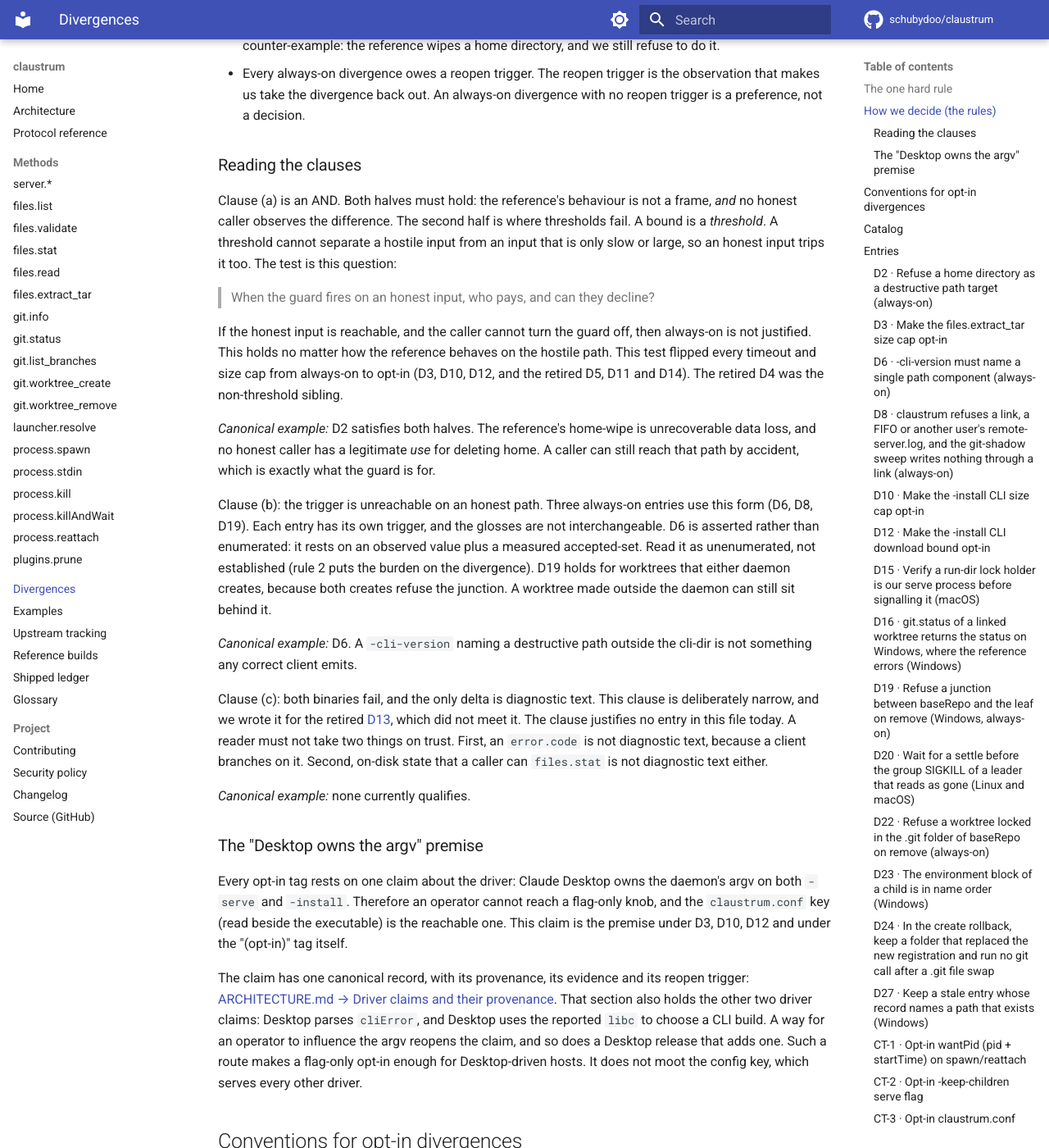
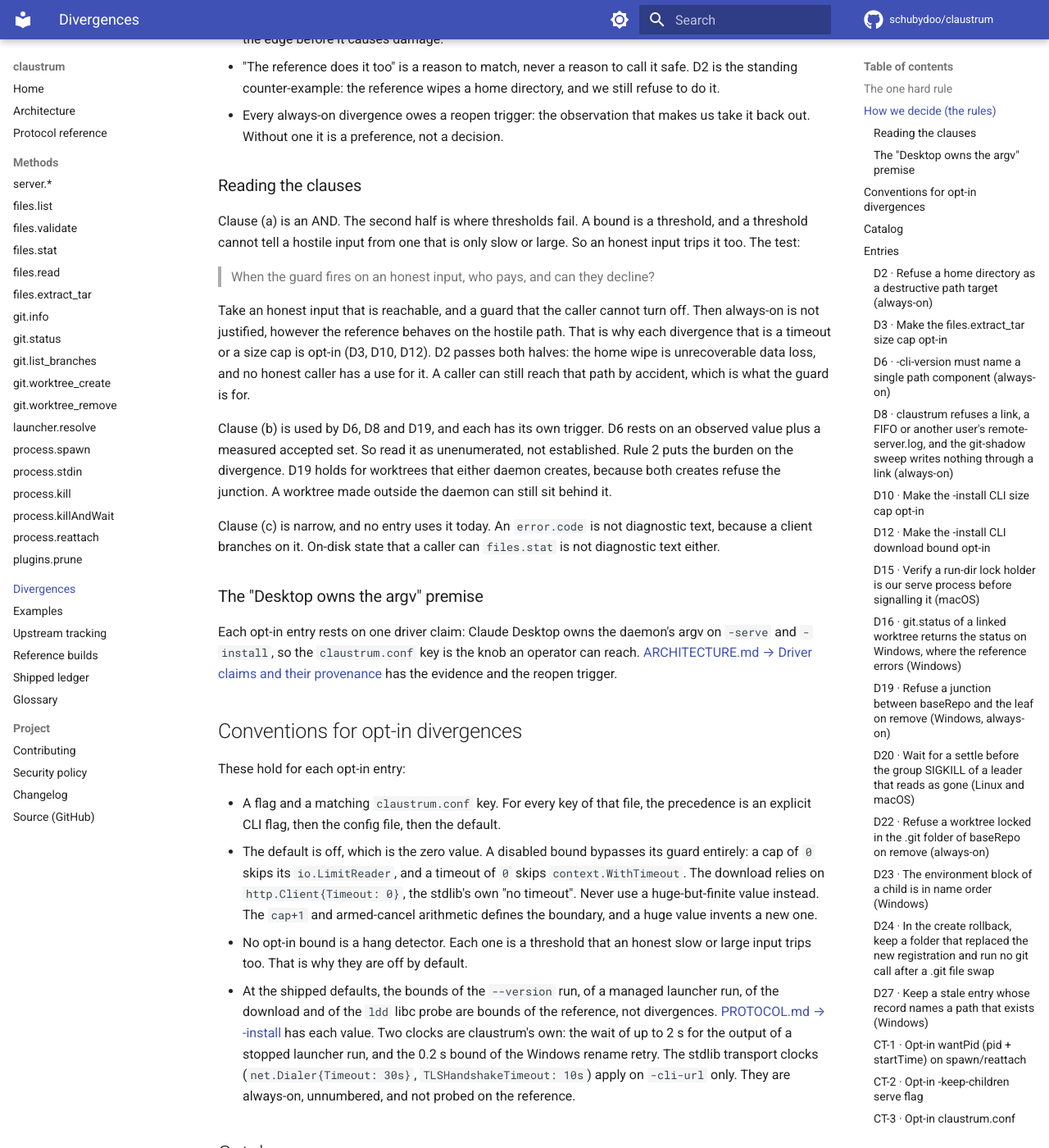
Before and after one commit to schubydoo/claustrum, an MkDocs documentation site: the page built from docs/DIVERGENCES.md, in a window 1280 px wide and 1400 px high, scrolled down 1214 px. Shown: the whole window at 82% size. Built offline with MkDocs 1.6.1 and Material for MkDocs 9.7.7, drawn with Linux system fonts in a browser that asks for light colours; comment, search, counter and statistics services are not loaded; some of the changed text lies outside the part shown.

Commit message:
docs: settle the rules, the catalog and the provenance of DIVERGENCES.md
Co-Authored-By: Claude Opus 5.5 <noreply@anthropic.com>

```diff
--- a/docs/DIVERGENCES.md
+++ b/docs/DIVERGENCES.md
@@ -1,53 +1,50 @@
 # claustrum — deliberate divergences
 
 Almost everything claustrum does is byte-identical to the reference daemon. This
-file is the canonical catalog of the exceptions. The exceptions are the
-behaviours that *knowingly* change a frame or an action. This file also gives the
-rules that gate every one of them.
+file is the catalog of the exceptions: the behaviours that *knowingly* change a
+frame or an action. It also gives the rules that gate each one.
 
-The [catalog table](#catalog) is the fast path. It gives one row per divergence,
-with its default, how to activate it, and its reopen trigger. The
-[rules](#how-we-decide-the-rules) come first for a reason: they decide which
-shape an entry can take. The three shapes are always-on, opt-in, and conditional.
+The [catalog table](#catalog) has one row per divergence. The
+[rules](#how-we-decide-the-rules) come first, because they decide which shape an
+entry can take: always-on or opt-in.
 
-Per-method wire facts (params, result field order, error strings) live in
-[PROTOCOL.md](PROTOCOL.md) and on the pages under `protocol/`. Driver-claim
-provenance lives in
-[ARCHITECTURE.md](ARCHITECTURE.md#driver-claims-and-their-provenance). The
-measured cells and rounds behind each entry are not in this file. The history of
-the reference builds is in [REFERENCE-BUILDS.md](REFERENCE-BUILDS.md).
+Per-method wire facts (params, result field order, error texts) live in
+[PROTOCOL.md](PROTOCOL.md) and on the pages under `protocol/`. The history of the
+reference builds is in [REFERENCE-BUILDS.md](REFERENCE-BUILDS.md).
+
+A measurement of the reference in this file is against `5fd08069`, the build that
+claustrum follows, unless the text names another build. A fact that comes from
+reading claustrum's code is marked "from the code".
 
 ## The one hard rule
 
 Byte-identical JSON-RPC frames are the product. A divergence needs a reason.
-Matching does not need a reason. "Off by default" must mean byte-identical, not
-almost byte-identical. An opt-in divergence that is not active leaves the wire
-exactly as the reference leaves it.
-
-[PROTOCOL.md](PROTOCOL.md) and the PR that shipped it also document every
-intentional divergence below. The
+Matching does not. "Off by default" means byte-identical, not almost
+byte-identical. An opt-in divergence that is not active leaves the wire exactly as
+the reference leaves it. The
 [out-of-scope list](#explicitly-out-of-scope-would-break-compatibility) at the end
-gives the inverse: the changes we will never make.
+gives the changes we will never make.
 
 ## How we decide (the rules)
 
 The standard, in priority order:
 
-> 1. Claude Desktop must keep working. Claustrum is a drop-in. If a behaviour
->    is reachable by Desktop, and matching the reference is what keeps Desktop
->    working, we match. How ugly the reference's behaviour is does not matter.
-> 2. Match by default. A wart Desktop tolerates is the contract, not a bug.
->    Divergence needs a reason. Matching does not. The burden of proof is always
->    on the divergence.
-> 3. A divergence earns ALWAYS-ON only if one of three conditions holds.
+> 1. Claude Desktop must keep working. Claustrum is a drop-in. If Desktop can
+>    reach a behaviour, and matching the reference keeps Desktop working, we
+>    match. How ugly the reference's behaviour is does not matter.
+> 2. Match by default. A wart Desktop tolerates is the contract, not a bug. The
+>    burden of proof is always on the divergence.
+> 3. If one of three conditions holds, a divergence earns ALWAYS-ON.
 >    **(a)** Two things hold together. The reference's behaviour on that path
->    is not a frame at all, which means an unbounded wait, unbounded memory,
->    or unrecoverable data loss. And no honest caller can observe the
->    difference. **(b)** The trigger itself is unreachable on an honest path. **(c)** The trigger is reachable,
->    but both binaries fail the operation and the only delta is diagnostic
->    text.
+>    is not a frame at all: an unbounded wait, unbounded memory, or
+>    unrecoverable data loss. And no honest caller can observe the
+>    difference. **(b)** The trigger itself is unreachable on an honest path.
+>    **(c)** The trigger is reachable, but both binaries fail the operation and
+>    the only delta is diagnostic text.
 > 4. Anything else that changes an honest-path frame is OPT-IN, default off, or
->    it does not ship.
+>    it does not ship. The one exception is a maintainer decision to keep an
+>    entry always-on. That entry gives the date of the decision and a reopen
+>    trigger.
 
 Corollaries:
 
@@ -56,130 +53,94 @@ Corollaries:
 - "The reference does it too" is a reason to match, never a reason to call it
   safe. D2 is the standing counter-example: the reference wipes a home directory,
   and we still refuse to do it.
-- Every always-on divergence owes a reopen trigger. The reopen trigger is the
-  observation that makes us take the divergence back out. An always-on
-  divergence with no reopen trigger is a preference, not a decision.
+- Every always-on divergence owes a reopen trigger: the observation that makes us
+  take it back out. Without one it is a preference, not a decision.
 
 ### Reading the clauses
 
-Clause (a) is an AND. Both halves must hold: the reference's behaviour is not a
-frame, *and* no honest caller observes the difference. The second half is where
-thresholds fail. A bound is a *threshold*. A threshold cannot separate a hostile
-input from an input that is only slow or large, so an honest input trips it too.
-The test is this question:
+Clause (a) is an AND. The second half is where thresholds fail. A bound is a
+threshold, and a threshold cannot tell a hostile input from one that is only slow
+or large. So an honest input trips it too. The test:
 
 > When the guard fires on an honest input, who pays, and can they decline?
 
-If the honest input is reachable, and the caller cannot turn the guard off, then
-always-on is not justified. This holds no matter how the reference behaves on the
-hostile path. This test flipped every timeout and size cap from always-on to
-opt-in (D3, D10, D12, and the retired D5, D11 and D14). The retired D4 was the
-non-threshold sibling.
+Take an honest input that is reachable, and a guard that the caller cannot turn
+off. Then always-on is not justified, however the reference behaves on the
+hostile path. That is why each divergence that is a timeout or a size cap is
+opt-in (D3, D10, D12). D2 passes both
+halves: the home wipe is unrecoverable data loss, and no honest caller has a use
+for it. A caller can still reach that path by accident, which is what the guard
+is for.
 
-*Canonical example:* D2 satisfies both halves. The reference's home-wipe is
-unrecoverable data loss, and no honest caller has a legitimate *use* for deleting
-home. A caller can still reach that path by accident, which is exactly what the
-guard is for.
+Clause (b) is used by D6, D8 and D19, and each has its own trigger. D6 rests on an
+observed value plus a measured accepted set. So read it as unenumerated, not
+established. Rule 2 puts the burden on the divergence. D19 holds for worktrees
+that either daemon creates, because both creates refuse the junction. A worktree
+made outside the daemon can still sit behind it.
 
-Clause (b): the trigger is unreachable on an honest path. Three always-on
-entries use this form (D6, D8, D19). Each entry has its own trigger,
-and the glosses are not interchangeable. D6 is asserted rather than
-enumerated: it rests on an observed value plus a measured accepted-set. Read
-it as unenumerated, not established (rule 2 puts the burden on the
-divergence). D19 holds for worktrees that either daemon creates, because both
-creates refuse the junction. A worktree made outside the daemon can still sit behind
-it.
-
-*Canonical example:* D6. A `-cli-version` naming a destructive path outside the
-cli-dir is not something any correct client emits.
-
-Clause (c): both binaries fail, and the only delta is diagnostic text.
-This clause is deliberately narrow, and we wrote it for the retired
-[D13](#d13), which did not meet it. The clause justifies no entry in this file
-today. A reader must not take two things on trust. First, an `error.code` is not
-diagnostic text, because a client branches on it. Second, on-disk state that a
-caller can `files.stat` is not diagnostic text either.
-
-*Canonical example:* none currently qualifies.
+Clause (c) is narrow, and no entry uses it today. An `error.code` is not
+diagnostic text, because a client branches on it. On-disk state that a caller can
+`files.stat` is not diagnostic text either.
 
 ### The "Desktop owns the argv" premise
 
-Every opt-in tag rests on one claim about the driver: Claude Desktop owns the
-daemon's argv on both `-serve` and `-install`. Therefore an operator cannot reach
-a flag-only knob, and the `claustrum.conf` key (read beside the executable) is the
-reachable one. This claim is the premise under D3, D10, D12 and
-under the "(opt-in)" tag itself.
-
-The claim has one canonical record, with its provenance, its evidence and its
-reopen trigger:
-[ARCHITECTURE.md → Driver claims and their provenance](ARCHITECTURE.md#driver-claims-and-their-provenance).
-That section also holds the other two driver claims: Desktop parses `cliError`,
-and Desktop uses the reported `libc` to choose a CLI build. A way for an operator
-to influence the argv reopens the claim, and so does a Desktop release that adds one. Such
-a route makes a flag-only opt-in enough for Desktop-driven hosts. It does not
-moot the config key, which serves every other driver.
+Each opt-in entry rests on one driver claim: Claude Desktop owns the daemon's argv
+on `-serve` and `-install`, so the `claustrum.conf` key is the knob an operator
+can reach. [ARCHITECTURE.md → Driver claims and their
+provenance](ARCHITECTURE.md#driver-claims-and-their-provenance) has the evidence
+and the reopen trigger.
 
 ## Conventions for opt-in divergences
 
-These conventions hold for every opt-in entry. This section states them once
-rather than repeating them in each entry:
+These hold for each opt-in entry:
 
-- A flag and a matching `claustrum.conf` key. The config key is the reachable
-  knob (see the argv premise above). Precedence is explicit CLI flag > config >
-  default. claustrum resolves it with `flag.Visit`.
-- Default off is the zero value, and disabled bypasses the guard entirely. A
-  cap set to `0` skips its `io.LimitReader`. A timeout set to `0` skips
-  `context.WithTimeout`. For the download, `0` instead relies on
-  `http.Client{Timeout: 0}`, which is the stdlib's own "no timeout". Never use a
-  huge-but-finite value. The `cap+1` / armed-cancel arithmetic is what defines the
-  boundary. Routing the unlimited case through that arithmetic invents a boundary.
-- No opt-in bound is a hang detector. Each bound is a threshold, so an
-  honest-but-slow or honest-but-large input trips it too. That is precisely why
-  they are off by default.
-- At the shipped defaults, each bound below is a bound of the reference, not a
-  divergence. These are the bounds of the `--version` run, of a managed launcher
-  run, of the download and of the `ldd` libc probe.
-  [PROTOCOL.md → -install](PROTOCOL.md#-install-ensure-the-agent-cli) has the
-  value and the rule of each one. Two clocks are claustrum's own choice: the
-  wait of up to 2 s for the output of a stopped launcher run, and the 0.2 s
-  bound of the Windows rename retry.
-  The stdlib transport clocks (`net.Dialer{Timeout: 30s}`,
-  `TLSHandshakeTimeout: 10s`) apply on `-cli-url` only. They are always-on,
-  unnumbered, and unprobed on the reference.
+- A flag and a matching `claustrum.conf` key. For every key of that file, the
+  precedence is an explicit CLI flag, then the config file, then the default.
+- The default is off, which is the zero value. A disabled bound bypasses its guard
+  entirely: a cap of `0` skips its `io.LimitReader`, and a timeout of `0` skips
+  `context.WithTimeout`. The download relies on `http.Client{Timeout: 0}`, the
+  stdlib's own "no timeout". Never use a huge-but-finite value instead. The
+  `cap+1` and armed-cancel arithmetic defines the boundary, and a huge value
+  invents a new one.
+- No opt-in bound is a hang detector. Each one is a threshold that an honest slow
+  or large input trips too. That is why they are off by default.
+- At the shipped defaults, the bounds of the `--version` run, of a managed
+  launcher run, of the download and of the `ldd` libc probe are bounds of the
+  reference, not divergences.
+  [PROTOCOL.md → -install](PROTOCOL.md#-install-ensure-the-agent-cli) has each
+  value. Two clocks are claustrum's own: the wait of up to 2 s for the output of a
+  stopped launcher run, and the 0.2 s bound of the Windows rename retry. The
+  stdlib transport clocks (`net.Dialer{Timeout: 30s}`, `TLSHandshakeTimeout:
+  10s`) apply on `-cli-url` only. They are always-on, unnumbered, and not
+  probed on the reference.
 
 ## Catalog
 
 | ID | What it does | Default | How to activate | Why (rule / clause) | Reopen trigger |
 |----|--------------|---------|-----------------|---------------------|----------------|
-| [D2](#d2) | Refuse a destructive path that is or contains `$HOME`, on three methods and on `-install` | always-on | always-on | rule 3 clause (a). The `files.extract_tar` wipe through the parent handle and its three tests: maintainer decision of 2026-10-10 | an honest caller legitimately targeting a path that is/contains home, or a Windows `destDir` with the `\\?\` prefix and a dot or a space after its last name |
-| [D3](#d3) | Cap `files.extract_tar` output size | off (`0` = unlimited) | `-max-extract-bytes` / `max-extract-bytes` | rule 4 (who-pays) | operator's cap refuses a legit extraction, or default lets a bomb through |
-| [D6](#d6) | `-cli-version` must be a single path component | always-on | always-on | rule 3 clause (b) | Desktop passing a multi-component `-cli-version` |
-| [D8](#d8) | Refuse a link, a FIFO and, on Linux and macOS, another user's `remote-server.log` at the start. An own link to an own file passes on Linux and macOS. The reference can write through them or block. The `git-shadow` sweep makes no lock file in the target of a link | always-on | always-on | rule 3 clause (b), and the maintainer's decision of 2026-10-19 | a shared socket folder that needs the log, the reference refusing these entries on every host, or the reference making no lock file through a link |
-| [D10](#d10) | Cap `-install` CLI size (decompressed + download body) | off (`0`) | `-max-cli-bytes` / key | rule 4 (who-pays) | Desktop ceasing to treat a disk-full message as terminal |
-| [D12](#d12) | Bound on the `-install` download exchange | off (`0`) | `-cli-download-timeout` / key | rule 4 | operator with the bound set reporting an honest slow download failed |
-| [D15](#d15) | Verify a run-dir lock holder is our serve process before signalling it, in the serve eviction and in `-stop` (macOS) | always-on | always-on | rule 3 clause (a) | the reference adding the same macOS check, or a macOS holder legitimately un-inspectable via `KERN_PROCARGS2` |
-| [D16](#d16) | `git.status` of a linked worktree returns the status on Windows. With no global excludes file of the user, the reference errors `exit status 128` there | always-on (Windows) | always-on | claustrum-more-correct (D2/D8 pattern). **REACHABLE** | the reference fixing its Windows git.status, a Git for Windows release that accepts `NUL` there, or a decision to reproduce its failure for strict 1:1 |
-| [D19](#d19) | `git.worktree_remove` refuses a junction at any directory between `baseRepo` and the leaf. The reference answers success there, and at `.claude` or `.claude\worktrees` it deletes the branch (Windows) | always-on (Windows) | always-on | rule 3 clause (b): the create of both daemons refuses that junction. Maintainer decisions of 2026-09-27 and, for the levels above `.claude`, of 2026-10-07 | the reference refusing the junction or deleting through it, or a Windows client that depends on the success reply |
-| [D20](#d20) | Wait 50 ms and read again before the group `SIGKILL` of a child-group leader that reads as gone, at the reap of a `-serve` start (Linux and macOS) | always-on (Linux and macOS) | always-on | rule 3 clause (a) | a measurement that shows the reference waiting before that `SIGKILL`, or a report of a child that outlived a restart because it replaced its program |
-| [D22](#d22) | `git.worktree_remove` refuses a worktree locked in the `.git` folder of `baseRepo`. The reference answers success in four states: a daemon `GIT_DIR` of another repository (with or without `GIT_COMMON_DIR`, the folder present or gone), or a `baseRepo` spelled through a missing name | always-on | always-on | Maintainer decision of 2026-10-03. The frame differs from the reference in those four states | a caller that needs the removal of a locked worktree there, or a measurement that shows the reference refusing there |
-| [D23](#d23) | The environment block of a child is in name order (Windows). The reference does not sort it | always-on (Windows) | always-on | Maintainer decision of 2026-10-13: claustrum stays on Go 1.26, which sorts the block | the reference moves to Go 1.26 or newer |
-| [D24](#d24) | The rollback of `git.worktree_create` keeps a folder that replaced the new registration, where the reference removes it. On Windows a rollback after `.git` became a file runs no git call | always-on | always-on | Maintainer decisions of 2026-10-07 and, for the `.git` file, of 2026-10-19. The frames are equal for a replaced folder, and the disk differs. They differ after the `.git` file swap | a measurement of the reference keeping such a folder. Or a decision to match its disk, or to run the branch step in the repository that the `.git` file names |
-| [D27](#d27) | On Windows the stale step of `git.worktree_create` keeps an entry whose `gitdir` record names a path that exists. The reference deletes the entry of a live worktree in a folder with case sensitivity on | always-on (Windows) | always-on | The maintainer's decision of 2026-10-18 | a measurement of the reference with the same test |
-| [CT-1](#ct-1) | Opt-in `wantPid` → `pid` + `startTime` on spawn/reattach | off (fields omitted) | caller sends `"wantPid":true` | sanctioned optional-param extension | — (additive, degrades both ways) |
-| [CT-2](#ct-2) | `-keep-children` leaves the child tree running on shutdown | off | `-keep-children` / `keep-children` key | off-wire opt-in extension | — |
-| [CT-3](#ct-3) | `claustrum.conf` config file | absent ⇒ stock | create the file | the opt-in mechanism itself | — |
-| [CT-4](#ct-4) | Hardened token persistence | not built (deferred idea) | — | deferred | — |
-| [CT-5](#ct-5) | `-listen-pipe` Windows named-pipe transport | off | `-listen-pipe` / `listen-pipe` key (Windows) | additive opt-in transport | — |
+| [D2](#d2) | Refuse a destructive path that is or holds `$HOME` | always-on | always-on | rule 3 (a). The `files.extract_tar` wipe: decision of 2026-10-10 | an honest caller that needs such a path |
+| [D3](#d3) | Cap `files.extract_tar` output size | off (`0`) | `-max-extract-bytes` / key | rule 4 | the cap refuses an honest extraction |
+| [D6](#d6) | `-cli-version` is one path component | always-on | always-on | rule 3 (b) | Desktop sends a multi-component version |
+| [D8](#d8) | Refuse a link, a FIFO or another user's `remote-server.log` | always-on | always-on | rule 3 (b), decision of 2026-10-19 | a shared socket folder that needs the log |
+| [D10](#d10) | Cap the `-install` CLI size | off (`0`) | `-max-cli-bytes` / key | rule 4 | Desktop stops treating disk-full as terminal |
+| [D12](#d12) | Bound the `-install` download | off (`0`) | `-cli-download-timeout` / key | rule 4 | an honest slow download fails under the bound |
+| [D15](#d15) | Verify a lock holder before a signal (macOS) | always-on (macOS) | always-on | rule 3 (a) | the reference verifies the holder too |
+| [D16](#d16) | `git.status` of a linked worktree works (Windows) | always-on (Windows) | always-on | decision of 2026-10-13 | the reference or Git for Windows fixes the error |
+| [D19](#d19) | Refuse a junction between `baseRepo` and the leaf on remove (Windows) | always-on (Windows) | always-on | rule 3 (b), decisions of 2026-09-27 and 2026-10-07 | a client that needs the success reply |
+| [D20](#d20) | Wait 50 ms and read again before a group `SIGKILL` at a `-serve` start (Linux and macOS) | always-on (Linux and macOS) | always-on | rule 3 (a) | the reference waits there too |
+| [D22](#d22) | Refuse a worktree locked in the `.git` folder of `baseRepo` on remove | always-on | always-on | decision of 2026-10-03 | a caller that needs that removal |
+| [D23](#d23) | A child's environment block is in name order (Windows) | always-on (Windows) | always-on | decision of 2026-10-13 | the reference moves to Go 1.26 or newer |
+| [D24](#d24) | In a create rollback, keep a folder that replaced the registration. On Windows, run no git call after a `.git` file swap | always-on | always-on | decisions of 2026-10-07 and 2026-10-19 | the reference keeps such a folder |
+| [D27](#d27) | Keep a stale entry whose record names a path that exists (Windows) | always-on (Windows) | always-on | decision of 2026-10-18 | a measurement of the reference with the same test |
+| [CT-1](#ct-1) | `wantPid` adds `pid` and `startTime` | off | the caller sends `"wantPid":true` | optional-param extension | none |
+| [CT-2](#ct-2) | `-keep-children` keeps the child tree at shutdown | off | `-keep-children` / key | off-wire extension | none |
+| [CT-3](#ct-3) | The `claustrum.conf` config file | absent | create the file | the opt-in mechanism itself | none |
+| [CT-4](#ct-4) | Hardened token persistence | not built | none | deferred idea | none |
+| [CT-5](#ct-5) | `-listen-pipe` named-pipe transport (Windows) | off | `-listen-pipe` / key | additive transport | none |
 
-Tags: **opt-in** = operator-declinable (flag + config key). **conditional** =
-activated by the caller. No current entry is conditional. **always-on** = no switch. The CT block uses
-"opt-in" in the looser sense of "off unless somebody asks for it". CT-1 is
-caller-activated and CT-3 *is* the config mechanism, so neither one is
-operator-declinable. Only CT-2 and CT-5 carry a flag and a key.
-
-An entry names the reference build that it was measured against where the
-entry needs it. A fact that comes from reading claustrum's code is marked
-"from the code".
+Tags: **opt-in** means an operator switch, a flag and a config key. **always-on**
+means no switch. The CT rows are off until someone asks: CT-1 by the caller,
+CT-3 by the file, CT-2 and CT-5 by a flag and a key.
 
 ## Entries
 
--- a/docs/PROTOCOL.md
+++ b/docs/PROTOCOL.md
@@ -2927,14 +2927,9 @@ One binary, six modes: `-serve`, `-bridge`, `-stop`, `-version`, `-install` and
 
 ### Flags and config keys
 
-Every opt-in divergence flag defaults to its zero value, which is OFF, and which
-is byte-identical to the reference. Each flag has a matching `claustrum.conf` key.
-Claude Desktop owns the `-serve` and `-install` argv. That is a driver claim. See
-[ARCHITECTURE.md → Driver claims and their
-provenance](ARCHITECTURE.md#driver-claims-and-their-provenance). The configuration
-key is therefore the reachable knob. The precedence is: explicit CLI flag, then
-configuration, then default. A disabled bound bypasses the guard entirely. It is
-never "a huge limit".
+[DIVERGENCES.md → Conventions for opt-in
+divergences](DIVERGENCES.md#conventions-for-opt-in-divergences) has the default,
+the precedence of a flag and its key, and the bypass rule.
 
 | flag | config key | default | effect when set | mode |
 |---|---|---|---|---|
```
Also changed, not shown: 1 other file.
